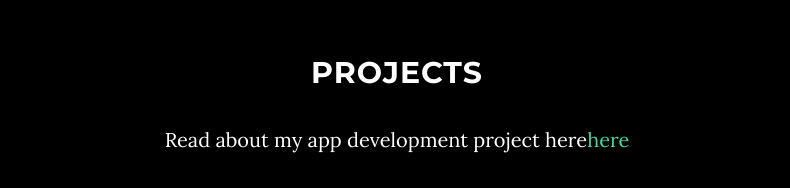
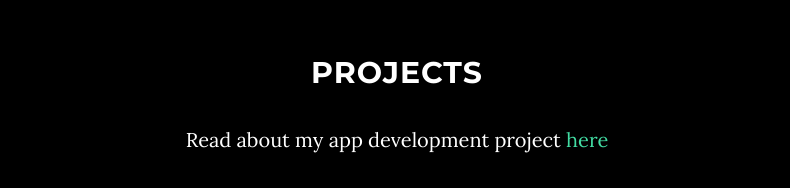
Before and after one commit to BrianBKim/brianbkim.github.io, a website: page index.html in a window 1280 px wide. Shown: the part 2060-2248 px from the top of the page, without its empty margins (243-1033 px from the left). Drawn offline with nearby package versions, Linux system fonts and the light colour scheme.

Commit message:
Update index.html

```diff
--- a/index.html
+++ b/index.html
@@ -108,7 +108,7 @@
             <div class="container">
                 <div class="col-lg-8 col-lg-offset-2">
                     <h2>Projects</h2>
-                    <p>Read about my app development project here<a href="https://medium.com/@briank972/turning-dancing-into-an-app-e9d4842fec8#.v33e3mqxe">here</a><p>
+                    <p>Read about my app development project <a href="https://medium.com/@briank972/turning-dancing-into-an-app-e9d4842fec8#.v33e3mqxe">here</a><p>
                     <p>Below are the different projects I have completed in the past and my personal Assignment Portfolio</p>
                     <a href="https://www.dropbox.com/sh/82z8kkgl2v7s8aq/AABFaL8iCdGZ6aF7BzIlP58xa?dl=0" class="btn btn-default btn-lg">Assignments Portfolio</a>
                     <hr>
```
